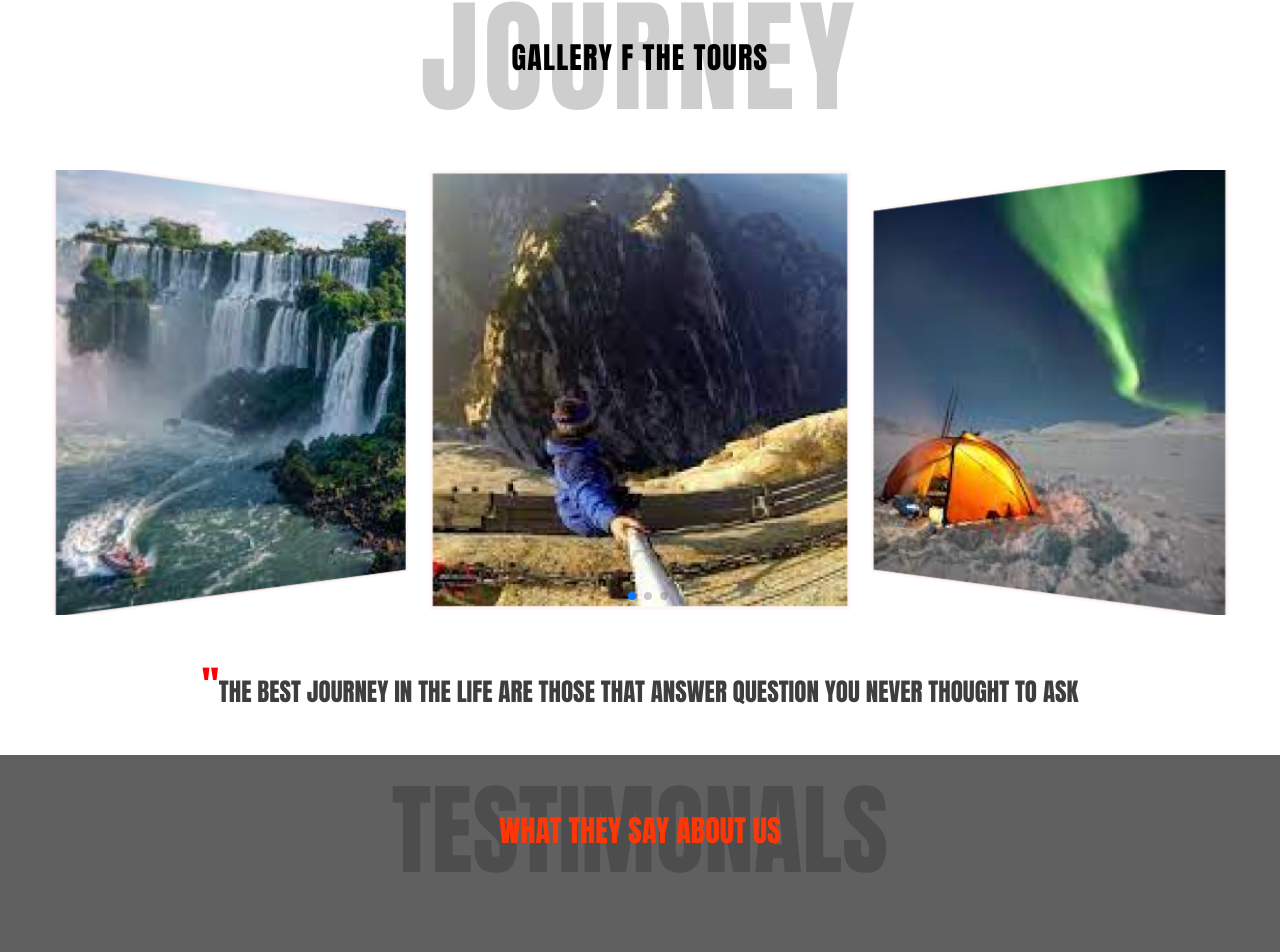
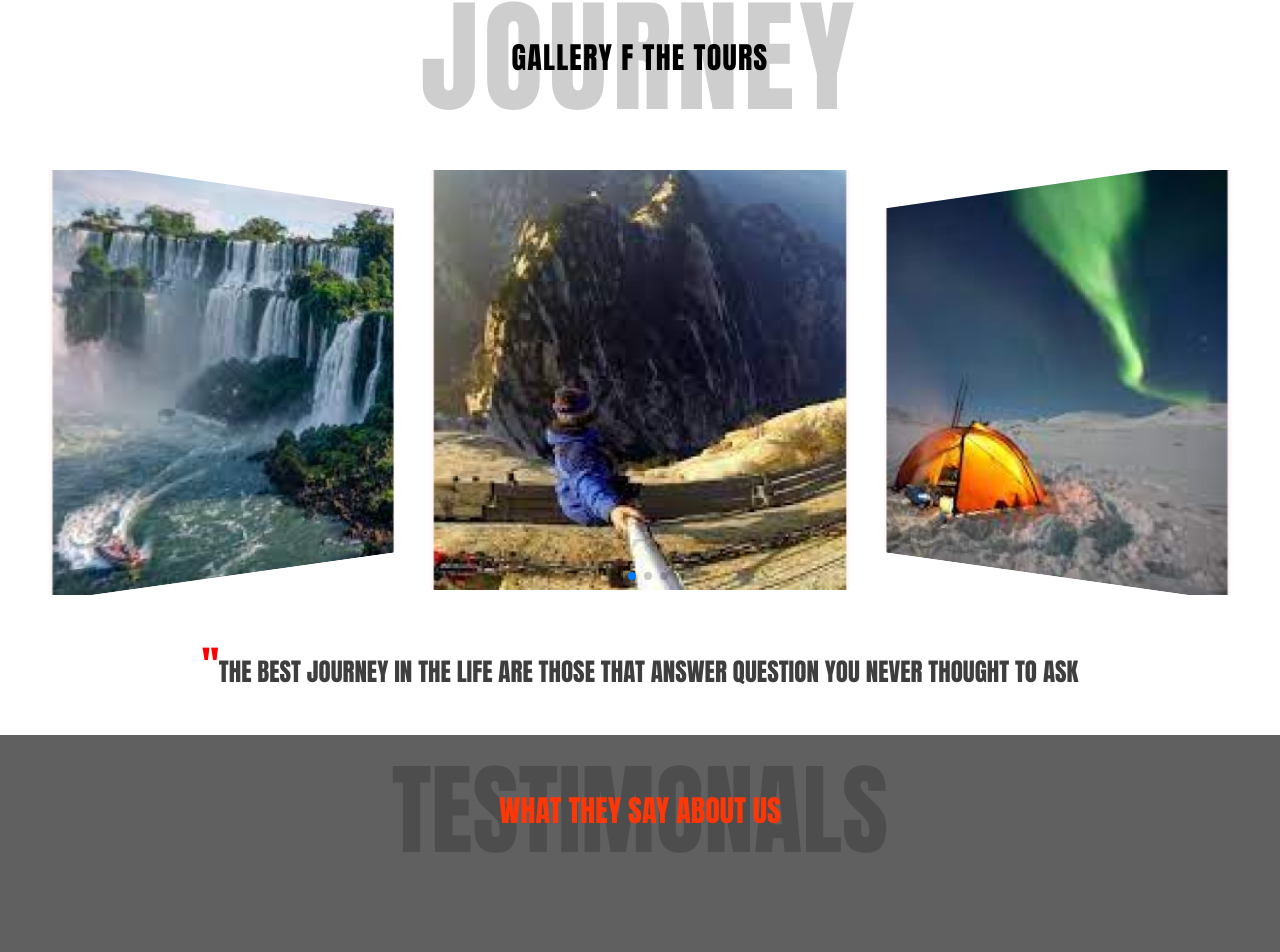
Before and after one commit to Amitrawat4532/Trekkings, a Next.js app: page / in a window 1280 px wide. Shown: the part 5702-6654 px from the top of the page. Built offline with nearby package versions, Linux system fonts and the light colour scheme; a web font is replaced by a local one.

Commit message:
gallery update again

```diff
--- a/components/Gallery.js
+++ b/components/Gallery.js
@@ -53,19 +53,19 @@ const Gallery = () => {
             modifier: 1,
             slideShadows: false,
           }}
-          spaceBetween={-20}
+          spaceBetween={10}
           slidesPerView={3}
-          // breakpoints={{
-          //   640: {
-          //     slidesPerView: 2,
-          //   },
-          //   768: {
-          //     slidesPerView: 3,
-          //   },
-          //   1024: {
-          //     slidesPerView: 3,
-          //   },
-          // }}
+          breakpoints={{
+            640: {
+              spaceBetween: -50,
+            },
+            768: {
+              spaceBetween: 10,
+            },
+            1024: {
+              spaceBetween: 10,
+            },
+          }}
           autoplay={{
             delay: 3500,
             disableOnInteraction: false,
@@ -83,7 +83,7 @@ const Gallery = () => {
                   width="500px"
                   height="500px"
                   src={el}
-                  objectFit="contain"
+                  objectFit="cover"
                 />
               </SwiperSlide>
             );
```
